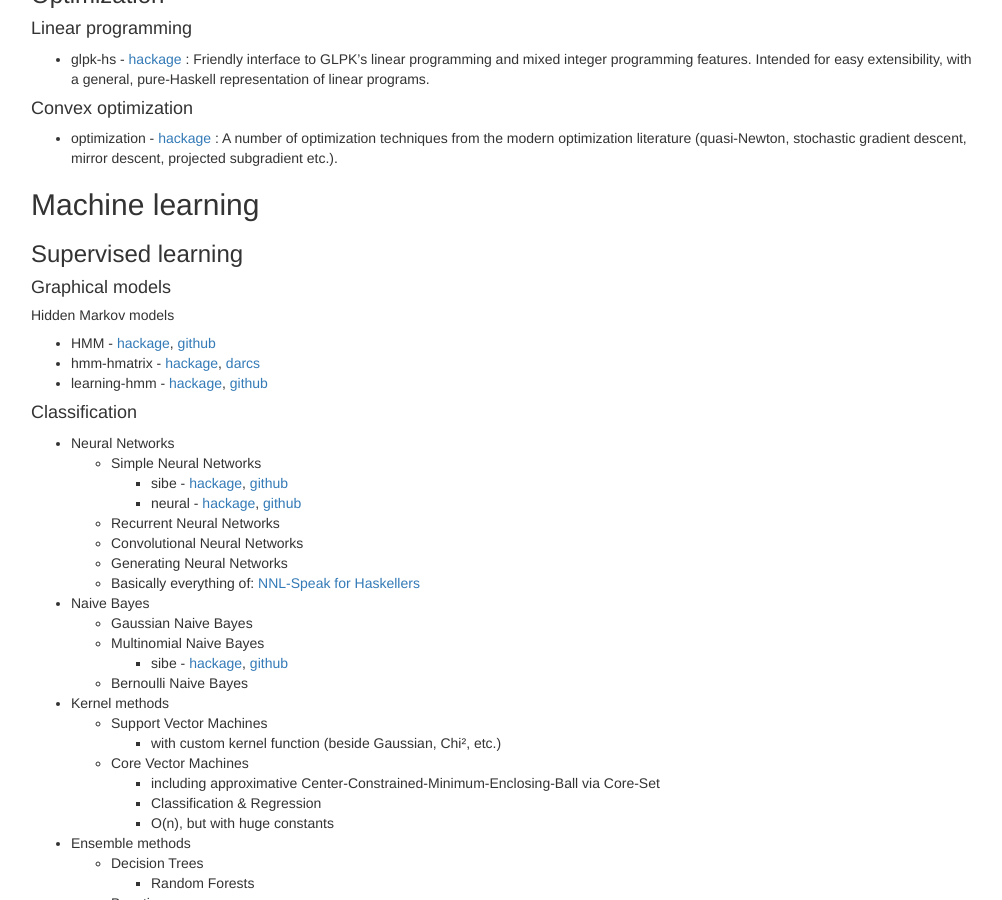
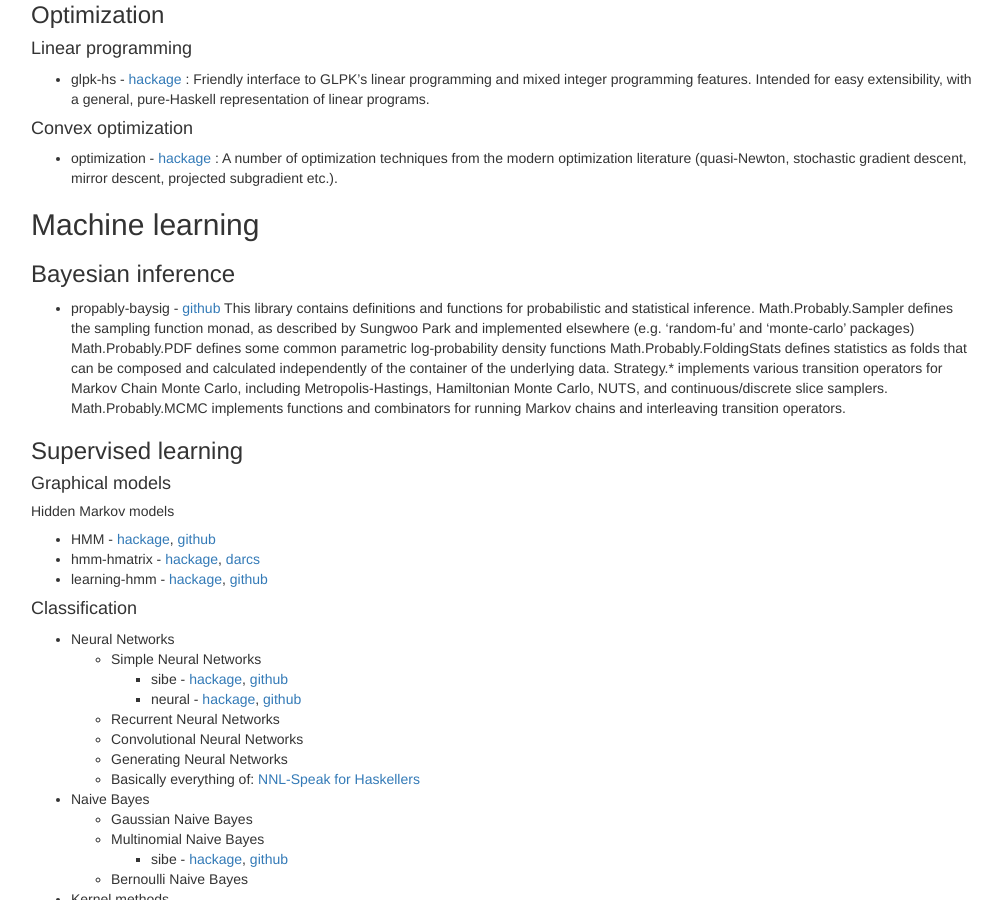
Before and after one commit to DataHaskell/docs, a Jekyll site: the page built from _posts/2016-10-19-current-environment.md, in a window 1280 px wide and 900 px high, scrolled down 1659 px. Shown: the whole window, without its empty margins (234-1236 px from the left). Built offline with Jekyll 4.4.1, drawn with Linux system fonts in a browser that asks for light colours.

Commit message:
Added probably-baysig

```diff
--- a/_posts/2016-10-19-current-environment.md
+++ b/_posts/2016-10-19-current-environment.md
@@ -24,6 +24,7 @@ Contents :
     - Convex optimization
 
 - [Machine learning](#ml)
+  - [Bayesian inference](#bayes)
   - [Graphical models](#graph)
   - [Classification](#classification)
     - Neural networks
@@ -97,6 +98,14 @@ Contents :
 
 <h2 id="ml">Machine learning</h2>
 
+
+<h3 id="bayes">Bayesian inference</h3>
+  - propably-baysig - [github](https://github.com/glutamate/probably-baysig) This library contains definitions and functions for probabilistic and statistical inference.
+Math.Probably.Sampler defines the sampling function monad, as described by Sungwoo Park and implemented elsewhere (e.g. 'random-fu' and 'monte-carlo' packages)
+Math.Probably.PDF defines some common parametric log-probability density functions
+Math.Probably.FoldingStats defines statistics as folds that can be composed and calculated independently of the container of the underlying data.
+Strategy.* implements various transition operators for Markov Chain Monte Carlo, including Metropolis-Hastings, Hamiltonian Monte Carlo, NUTS, and continuous/discrete slice samplers.
+Math.Probably.MCMC implements functions and combinators for running Markov chains and interleaving transition operators.
 
 
 <h3 id="supervised">Supervised learning</h3>
```
